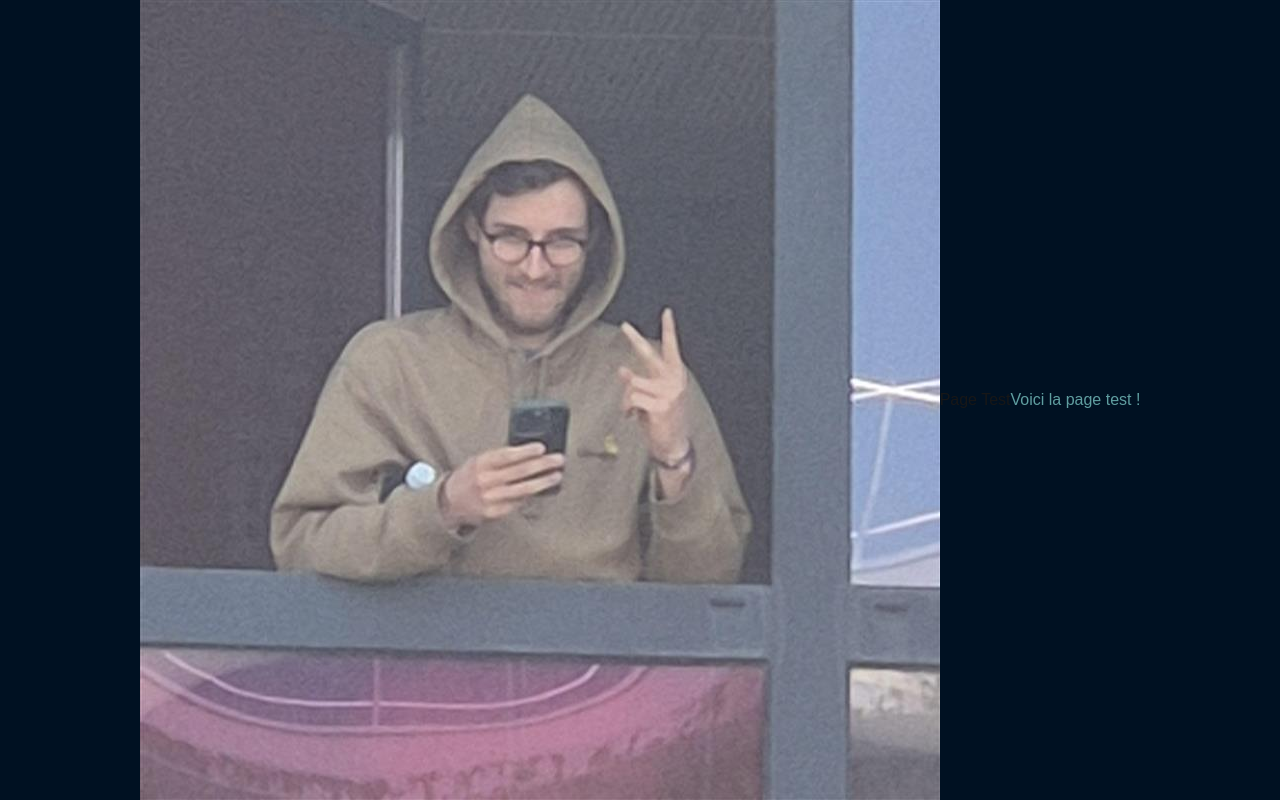
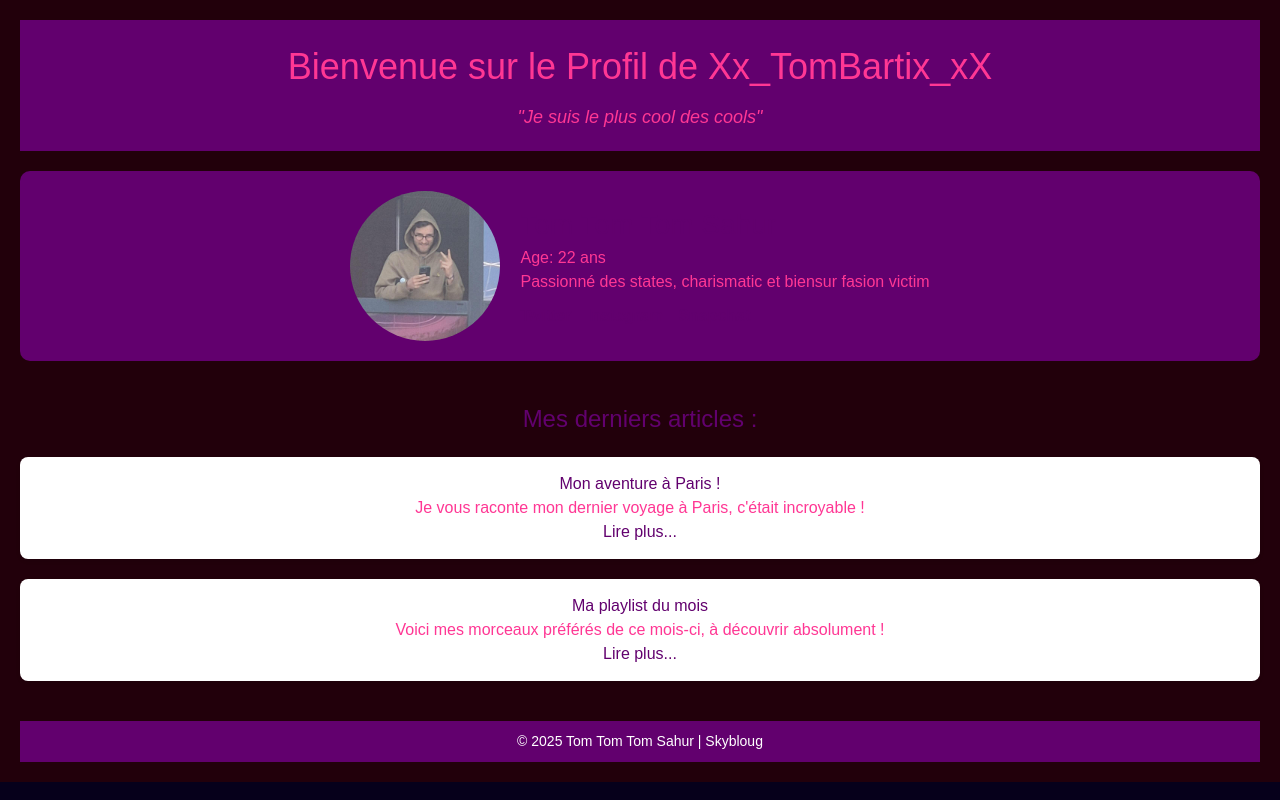
Before and after one commit to MathieuPernot/React-trainning, a Next.js app: page /test in a window 1280 px wide. Built offline with nearby package versions, Linux system fonts and the light colour scheme.

Commit message:
[UPDATE] updated test page (css+html)

```diff
--- a/src/pages/_app.js
+++ b/src/pages/_app.js
@@ -11,11 +11,11 @@ function MyApp() {
   const [isClient, setIsClient] = useState(false);
 
   useEffect(() => {
-    setIsClient(true); // Le code ne s'exécute qu'après le premier rendu côté client
+    setIsClient(true);
   }, []);
 
   if (!isClient) {
-    return null; // Vous pouvez aussi afficher un indicateur de chargement ici
+    return null;
   }
 
   return (
--- a/src/pages/test.js
+++ b/src/pages/test.js
@@ -2,14 +2,53 @@ import React from 'react';
 
 const TestPage = () => {
   return (
-    <div className='container'>
-      <img src="/MicrosoftTeams-image.png" alt="My Image" />
-      <h1>Page Test</h1>
-      <div className='testpage'>
-        <p>Voici la page test !</p>
-      </div>
+    <div className="profile-container">
+      {/* En-tête de la page */}
+      <header className="profile-header">
+        <h1>Bienvenue sur le Profil de Xx_TomBartix_xX</h1>
+        <p className="profile-tagline">"Je suis le plus cool des cools"</p>
+      </header>
+
+      {/* Section photo de profil et informations */}
+      <section className="profile-info">
+        <div className="profile-image">
+          <img src="/MicrosoftTeams-image.png" alt="photo de profil" />
+        </div>
+        <div className="profile-details">
+          <h2>Tom Tom Tom Sahur</h2>
+          <p>Age: 22 ans</p>
+          <p>Passionné des states, charismatic et biensur fasion victim</p>
+          <div className="social-links">
+            <a href="#" target="_blank">Twitter</a>
+            <a href="#" target="_blank">Instagram</a>
+            <a href="#" target="_blank">Snapchat</a>
+          </div>
+        </div>
+      </section>
+
+      {/* Section des articles récents */}
+      <section className="recent-articles">
+        <h3>Mes derniers articles :</h3>
+        <div className="article-preview">
+          <h4>Mon aventure à Paris !</h4>
+          <p>Je vous raconte mon dernier voyage à Paris, c'était incroyable !</p>
+          <a href="#">Lire plus...</a>
+        </div>
+        <div className="article-preview">
+          <h4>Ma playlist du mois</h4>
+          <p>Voici mes morceaux préférés de ce mois-ci, à découvrir absolument !</p>
+          <a href="#">Lire plus...</a>
+        </div>
+      </section>
+
+      {/* Footer */}
+      <footer className="profile-footer">
+        <p>&copy; 2025 Tom Tom Tom Sahur | Skybloug</p>
+      </footer>
     </div>
   );
 };
 
 export default TestPage;
+
+//      <img src="/MicrosoftTeams-image.png" alt="My Image" />
--- a/src/styles/test.css
+++ b/src/styles/test.css
@@ -1,15 +1,112 @@
-body {
-    color: rgb(5, 0, 20);
+/* Conteneur général de la page */
+.profile-container {
+  font-family: 'Arial', sans-serif;
+  background-color: #22000b;
+  color: #ff3794;
+  text-align: center;
+  padding: 20px;
 }
 
-.testpage{
-    color: cadetblue;
+/* En-tête de la page */
+.profile-header {
+  background-color: #62006e;
+  color: #ff3794;
+  padding: 20px;
 }
 
-.container {
+.profile-header h1 {
+  font-size: 36px;
+  margin-bottom: 10px;
+}
+
+.profile-header .profile-tagline {
+  font-size: 18px;
+  font-style: italic;
+}
+
+/* Informations du profil */
+.profile-info {
   display: flex;
   justify-content: center;
   align-items: center;
-    height: 100%;  /* Permet de prendre toute la hauteur de la page */
-    width: 100%;   /* Permet de prendre toute la largeur de la page */
+  background-color: #62006e;
+  padding: 20px;
+  border-radius: 10px;
+  margin-top: 20px;
 }
+
+.profile-image img {
+  border-radius: 50%;
+  width: 150px;
+  height: 150px;
+}
+
+.profile-details {
+  margin-left: 20px;
+  text-align: left;
+}
+
+.profile-details h2 {
+  font-size: 28px;
+  color: #62006e;
+}
+
+.profile-details p {
+  font-size: 16px;
+  color: #ff3794;
+}
+
+.social-links {
+  margin-top: 10px;
+}
+
+.social-links a {
+  color: #62006e;
+  margin-right: 15px;
+  font-weight: bold;
+  text-decoration: none;
+}
+
+.social-links a:hover {
+  text-decoration: underline;
+}
+
+/* Section des articles récents */
+.recent-articles {
+  margin-top: 40px;
+}
+
+.recent-articles h3 {
+  font-size: 24px;
+  color: #62006e;
+}
+
+.article-preview {
+  background-color: white;
+  margin-top: 20px;
+  padding: 15px;
+  border-radius: 8px;
+  box-shadow: 0px 2px 4px rgba(0, 0, 0, 0.1);
+}
+
+.article-preview h4 {
+  color: #62006e;
+}
+
+.article-preview a {
+  color: #62006e;
+  text-decoration: none;
+}
+
+.article-preview a:hover {
+  text-decoration: underline;
+}
+
+/* Footer */
+.profile-footer {
+  background-color: #62006e;
+  padding: 10px;
+  color: white;
+  font-size: 14px;
+  margin-top: 40px;
+}
```
Lines whose indentation alone changed are shown as unchanged.
